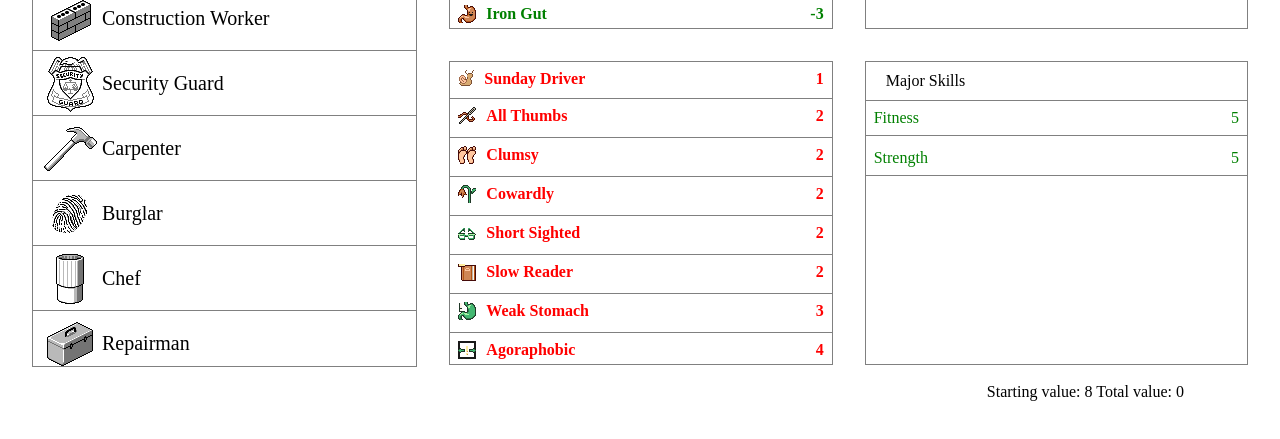
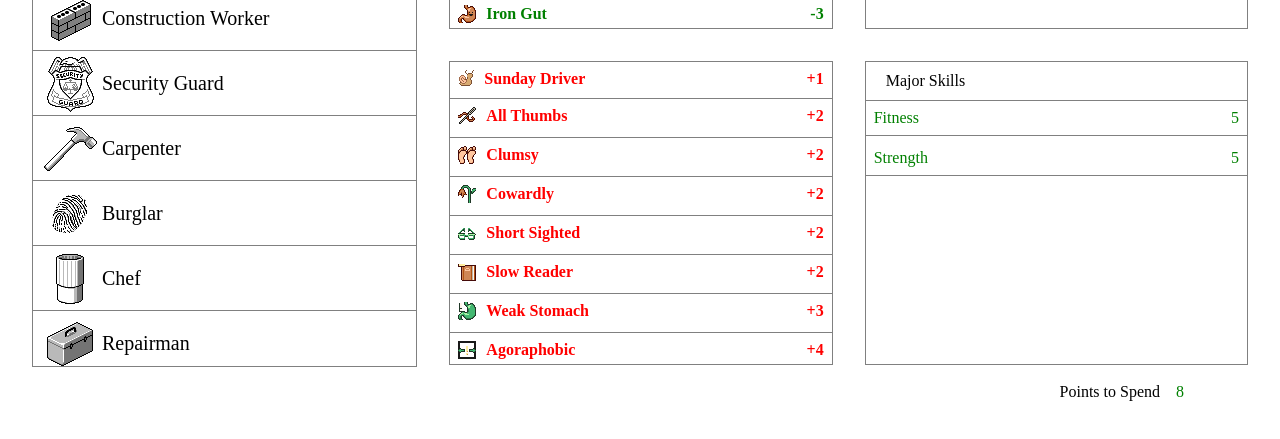
Before and after one commit to pmcmahan1/pz-builder, a React (Vite) app: page / in a window 1280 px wide. Shown: the part 323-762 px from the top of the page. Built offline with nearby package versions, Linux system fonts and the light colour scheme.

Commit message:
progress

```diff
--- a/src/App.jsx
+++ b/src/App.jsx
@@ -1,4 +1,4 @@
-import React, {useState} from "react";
+import React, {useEffect, useState} from "react";
 import "./App.scss";
 import occupationsData from "./occupations";
 import goodtraitsData from "./goodtraits";
@@ -19,7 +19,7 @@ function App() {
     return  <div key={item.name} onClick={() => handleChosenClick(item)} className={`selected-item ${item.value > 0 ? 'red' : 'green'}`}>
     <div className="selected-item-icon"><img src={item.icon} alt="" /></div>
     <div className="selected-item-name">{item.name}</div>
-    <div className="selected-item-points">{item.value}</div>
+    <div className="selected-item-points">{`${item.value > 0 ? "+" : ""}`}{item.value}</div>
   </div>
   })
 
@@ -45,11 +45,25 @@ function App() {
   }
 
   const handleChosenClick = (item) => {
-    console.log(item)
+    setSelectedTraits(prevTraits => {
+      return prevTraits.filter(prev => prev !== item)
+    })
 
   }
 
   const [startValue, setStartValue] = useState(jobs[0].props.value)
+  const [traitsValue, setTraitsValue] = useState(0)
+  const [totalValue, setTotalValue] = useState(0)
+
+  useEffect(() => {
+    const values = selectedTraits.map((item) => item.value)
+    const result = values.reduce((a, b) => a + b, 0)
+    setTraitsValue(result)
+  }, [selectedTraits])
+
+  useEffect(() => {
+    setTotalValue(startValue + traitsValue)
+  })
 
 
 
@@ -99,7 +113,7 @@ function App() {
           </div>
         </div>
       </div>
-      <div className="points">Starting value: {startValue} Total value: {0}</div>
+      <div className="points">Points to Spend<span className={`${totalValue > -1 ? 'green' : 'red'}`}>{totalValue}</span></div>
     </div>
   );
 }
--- a/src/App.scss
+++ b/src/App.scss
@@ -4,6 +4,7 @@
         display: flex;
         justify-content: flex-end;
         margin-right: 6em;
+        gap: 1em;
     }
 
     .builder{
@@ -53,8 +54,11 @@
             gap: 2em;
 
             .chosen-item{
+                display: flex;
+                flex-direction: column;
                 flex: 1;
                 border: 1px solid gray;
+                min-height: 0;
 
                 .chosen-header{
                     border-bottom: 1px solid gray;
@@ -153,6 +157,7 @@
         display: flex;
         flex-direction: column;
         overflow-y: scroll;
+        min-height: 0;
 
 
         .selected-item{
--- a/src/Badtrait.jsx
+++ b/src/Badtrait.jsx
@@ -5,7 +5,7 @@ const Badtrait = (props) => {
     <div className="negative-item" onClick={props.onClick}>
     <div className="negative-item-icon"><img src={props.icon} alt="" /></div>
     <div className="negative-item-name">{props.name}</div>
-    <div className="negative-item-points">{props.value}</div>
+    <div className="negative-item-points">+{props.value}</div>
   </div>
   )
 }
```
